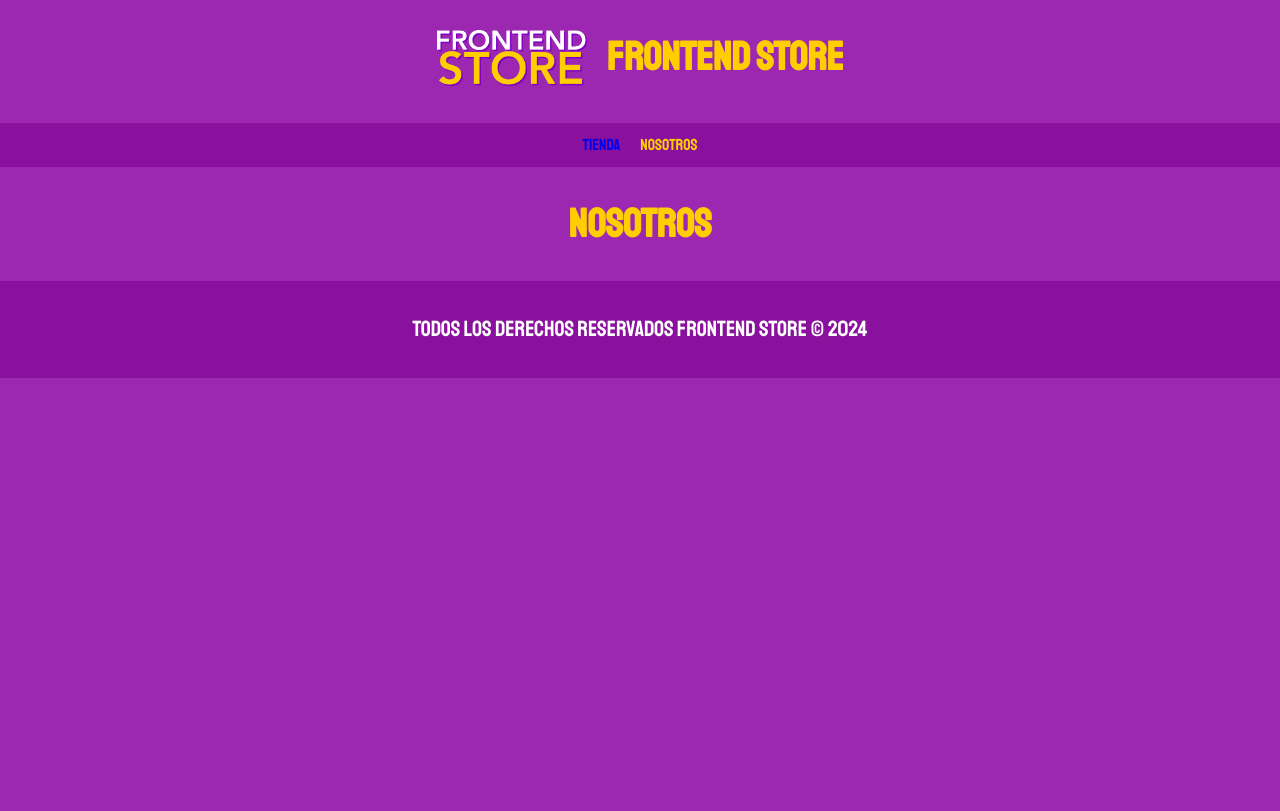
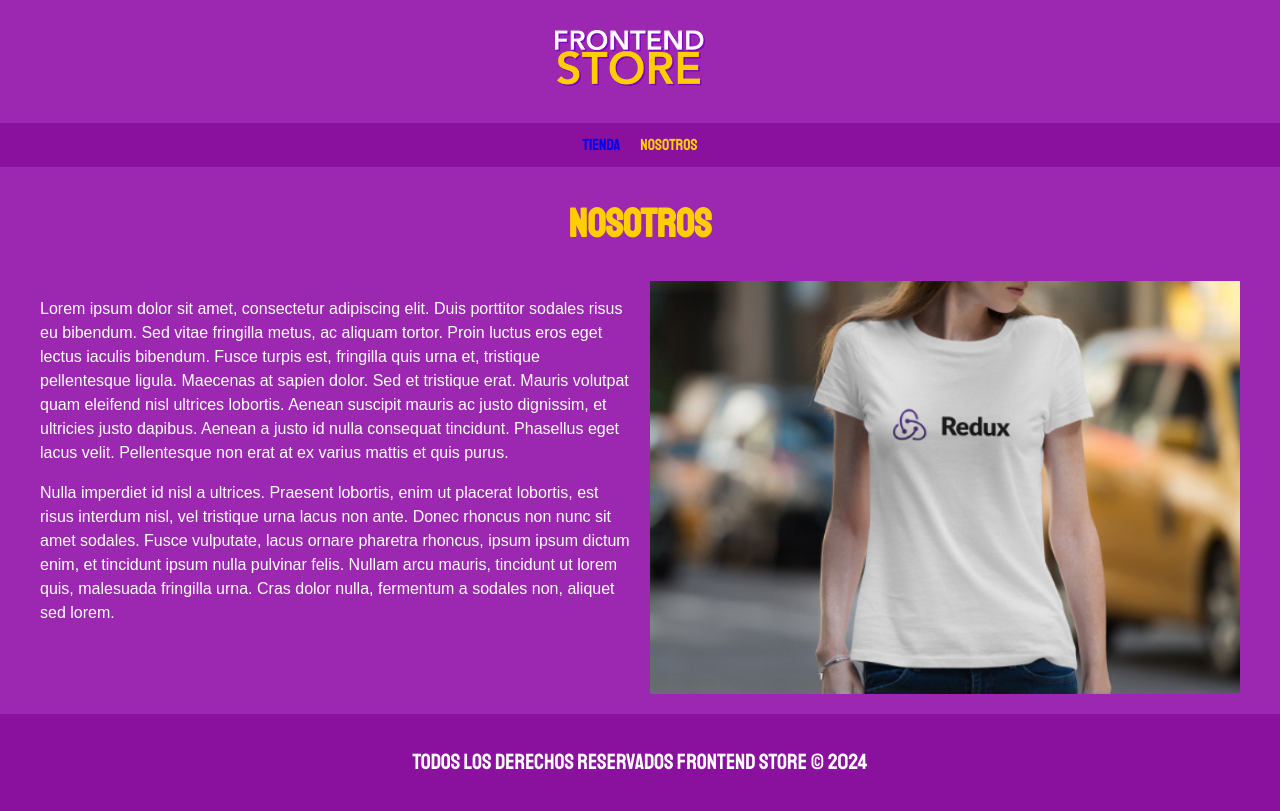
Before and after one commit to MauricioTorgon/AppsWeb, a PHP site: page /nosotros.html in a window 1280 px wide. Before the commit the page ends 378 px from the top, so only its background shows below. Run offline with PHP 8.4, Linux system fonts and the light colour scheme.

Commit message:
Grid de "Nosotros" page.

```diff
--- a/Practicas/FrontEnd Store/css/styles.css
+++ b/Practicas/FrontEnd Store/css/styles.css
@@ -154,6 +154,30 @@ line-height: 1.2;
     }
 
 }
+
+/* Nosotros*/
+.nosotros{
+display: grid;
+grid-template-rows: repeat(2,auto);
+}
+@media (min-width: 768px){
+    .nosotros{ /*Block*/
+        grid-template-columns: 1fr 1fr;
+        column-gap: 2rem;
+    }
+}
+
+.nosotros__imagen{
+    grid-row: 1/2;
+    width: 100%;
+}
+@media (min-width: 768px){
+    .nosotros__imagen{
+        grid-column: 2/3;
+        width: 100%;
+    }
+
+}
 /*
 BEM Block Element Modifier
 Es una metodologia para crear codigo reutilizable en CSS
--- a/Practicas/FrontEnd Store/index.html
+++ b/Practicas/FrontEnd Store/index.html
@@ -19,7 +19,6 @@
         <a href="index.html">
             <img class="header__logo" src="img/logo.png" alt="Logo de FrontEnd Store">
         </a>
-        <h1>FrontEnd Store</h1>
     </header>
 
     <nav class="navegacion">
--- a/Practicas/FrontEnd Store/nosotros.html
+++ b/Practicas/FrontEnd Store/nosotros.html
@@ -19,16 +19,32 @@
         <a href="index.html">
             <img class="header__logo" src="img/logo.png" alt="Logo de FrontEnd Store">
         </a>
-        <h1>FrontEnd Store</h1>
     </header>
 
     <nav class="navegacion">
-            <a class="navegacion_enlace" href="index.html">Tienda</a>
-            <a class="navegacion_enlace navegacion_enlace--activo" href="nosotros.html">Nosotros</a>
+        <a class="navegacion_enlace" href="index.html">Tienda</a>
+        <a class="navegacion_enlace navegacion_enlace--activo" href="nosotros.html">Nosotros</a>
     </nav>
 
     <main class="contenedor">
         <h1>Nosotros</h1>
+        <div class="nosotros">
+            <div>
+                <p>Lorem ipsum dolor sit amet, consectetur adipiscing elit. Duis porttitor sodales risus eu bibendum. Sed
+                vitae fringilla metus, ac aliquam tortor. Proin luctus eros eget lectus iaculis bibendum. Fusce turpis
+                est, fringilla quis urna et, tristique pellentesque ligula. Maecenas at sapien dolor. Sed et tristique
+                erat. Mauris volutpat quam eleifend nisl ultrices lobortis. Aenean suscipit mauris ac justo dignissim,
+                et ultricies justo dapibus. Aenean a justo id nulla consequat tincidunt. Phasellus eget lacus velit.
+                Pellentesque non erat at ex varius mattis et quis purus.</p>
+
+                <p>Nulla imperdiet id nisl a ultrices. Praesent lobortis, enim ut placerat lobortis, est risus interdum
+                nisl, vel tristique urna lacus non ante. Donec rhoncus non nunc sit amet sodales. Fusce vulputate, lacus
+                ornare pharetra rhoncus, ipsum ipsum dictum enim, et tincidunt ipsum nulla pulvinar felis. Nullam arcu
+                mauris, tincidunt ut lorem quis, malesuada fringilla urna. Cras dolor nulla, fermentum a sodales non,
+                aliquet sed lorem.</p>
+            </div>
+            <img class="nosotros__imagen" src="img/nosotros.jpg" alt="imagen nosotros">
+        </div>
     </main>
 
     <footer class="footer">
--- a/Practicas/FrontEnd Store/producto.html
+++ b/Practicas/FrontEnd Store/producto.html
@@ -19,7 +19,6 @@
         <a href="index.html">
             <img class="header__logo" src="img/logo.png" alt="Logo de FrontEnd Store">
         </a>
-        <h1>FrontEnd Store</h1>
     </header>
 
     <nav class="navegacion">
```
